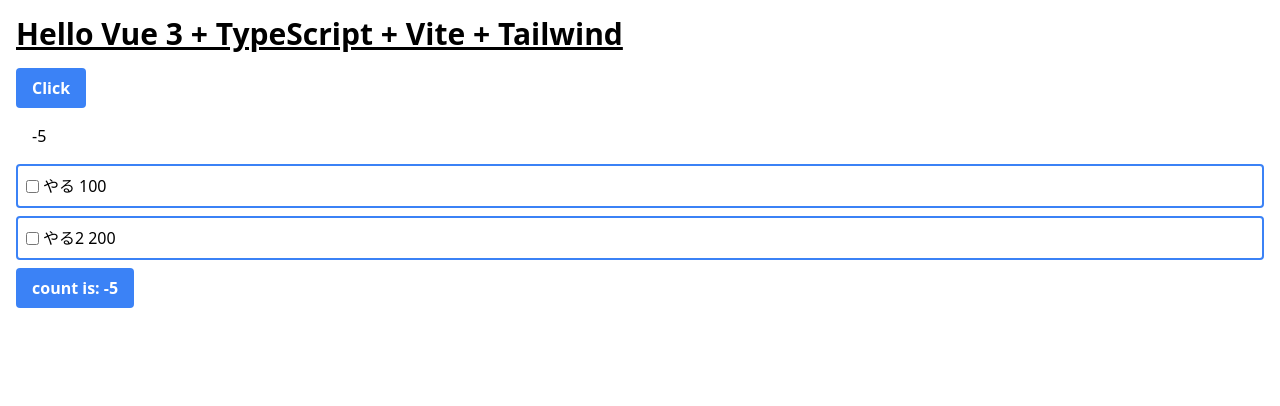
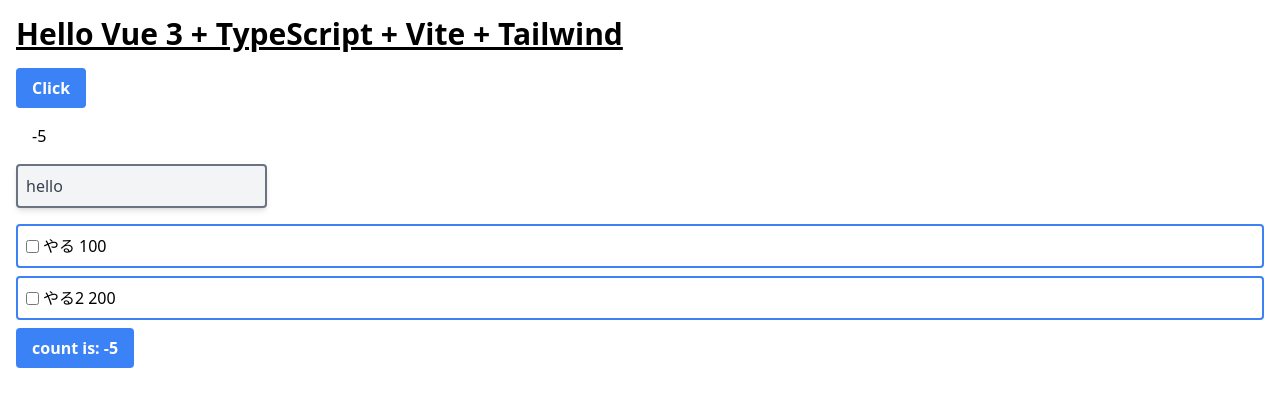
Before and after one commit to spdbear/vue3-practice-wordle, a Vue app: page / in a window 1280 px wide. Shown: the top 406 px of the page. Built offline with nearby package versions, Linux system fonts and the light colour scheme.

Commit message:
フォームを入れてみた

```diff
--- a/src/components/HelloWorld.vue
+++ b/src/components/HelloWorld.vue
@@ -2,7 +2,7 @@
 import { ref, onMounted, reactive, readonly } from 'vue'
 import Button from './Button.vue'
 import Todo from './Todo.vue'
-import Todo1 from './Todo.vue'
+import TextBox from './TextBox.vue'
 
 defineProps<{ msg: string }>()
 
@@ -12,7 +12,7 @@
 
 const objCopied = readonly(obj)
 
-const todoList = [
+const todoList = ref([
   {
     text: 'やる',
     time: 100,
@@ -23,7 +23,11 @@
     time: 200,
     checked: false,
   },
-]
+])
+const handleChange = (text: string) => {
+  console.log(text)
+  todoList.value = todoList.value.map((e) => ({ ...e, text }))
+}
 
 onMounted(() => {
   setInterval(() => count.value--, 1000)
@@ -36,6 +40,9 @@
     <Button :text="'Click'" @click="count++" />
     <div class="m-4">
       {{ obj.count }}
+    </div>
+    <div class="my-4">
+      <TextBox :initial-text="'hello'" @change="handleChange" />
     </div>
     <template v-for="(todo, index) in todoList">
       <Todo
--- /dev/null
+++ b/src/components/TextBox.vue
@@ -0,0 +1,30 @@
+<script setup lang="ts">
+import { ref, computed } from 'vue'
+
+const props = defineProps<{
+  initialText: string
+}>()
+
+const emit = defineEmits<{ (name: 'change', updatedText: string): void }>()
+
+const texts = ref(props.initialText)
+
+const handleChange = (e: Event) => {
+  const { target } = e
+  if (!(target instanceof HTMLInputElement)) return
+  emit('change', target.value)
+}
+</script>
+
+<template>
+  <div>
+    <input
+      class="bg-gray-100 focus:bg-white p-2 border-2 border-gray-500 shadow-md rounded text-gray-700"
+      v-model="texts"
+      placeholder="input here"
+      @change="handleChange"
+    />
+  </div>
+</template>
+
+<style scoped></style>
```
